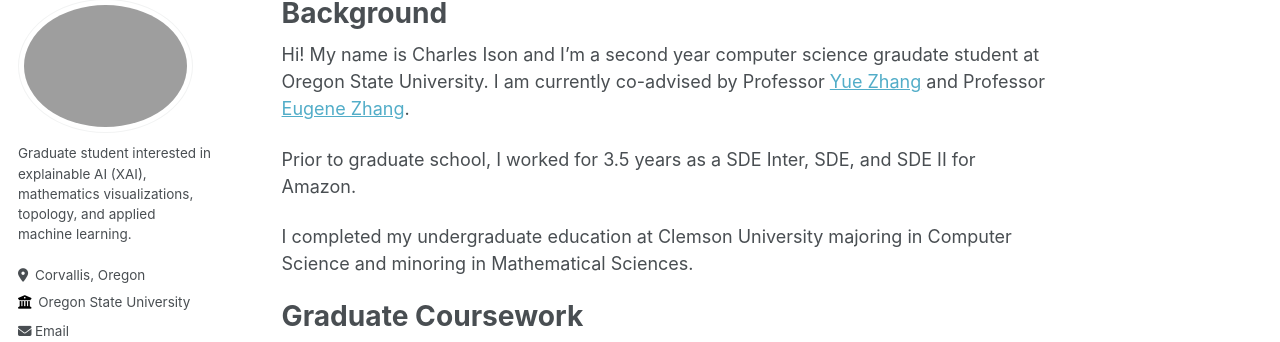
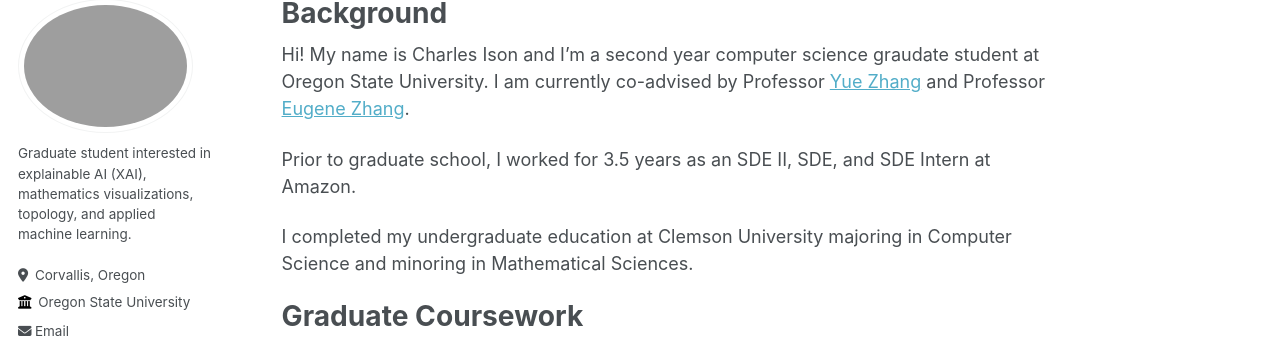
Before and after one commit to charles-ison/charles-ison.github.io, a Jekyll site: the page built from _pages/about.md, in a window 1280 px wide and 1161 px high. Shown: the part 107-449 px from the top of the window. Built offline with Jekyll 4.4.1, drawn with Linux system fonts in a browser that asks for light colours.

```diff
--- a/_data/navigation.yml
+++ b/_data/navigation.yml
@@ -16,7 +16,7 @@ main:
   #  url: /year-archive/
 
   - title: "CV"
-    url: /files/Charles_Ison_Resume.pdf
+    url: https://charles-ison.github.io/files/Charles_Ison_Resume.pdf
 
   #- title: "Guide"
   #  url: /markdown/
--- a/_pages/about.md
+++ b/_pages/about.md
@@ -9,7 +9,7 @@ redirect_from:
 
 Hi! My name is Charles Ison and I'm a second year computer science graudate student at Oregon State University. I am currently co-advised by Professor [Yue Zhang](https://web.engr.oregonstate.edu/~zhangyue/) and  Professor [Eugene Zhang](https://web.engr.oregonstate.edu/~zhange/).
 
-Prior to graduate school, I worked for 3.5 years as a SDE Inter, SDE, and SDE II for Amazon.
+Prior to graduate school, I worked for 3.5 years as an SDE II, SDE, and SDE Intern at Amazon.
 
 I completed my undergraduate education at Clemson University majoring in Computer Science and minoring in Mathematical Sciences.
 
```
